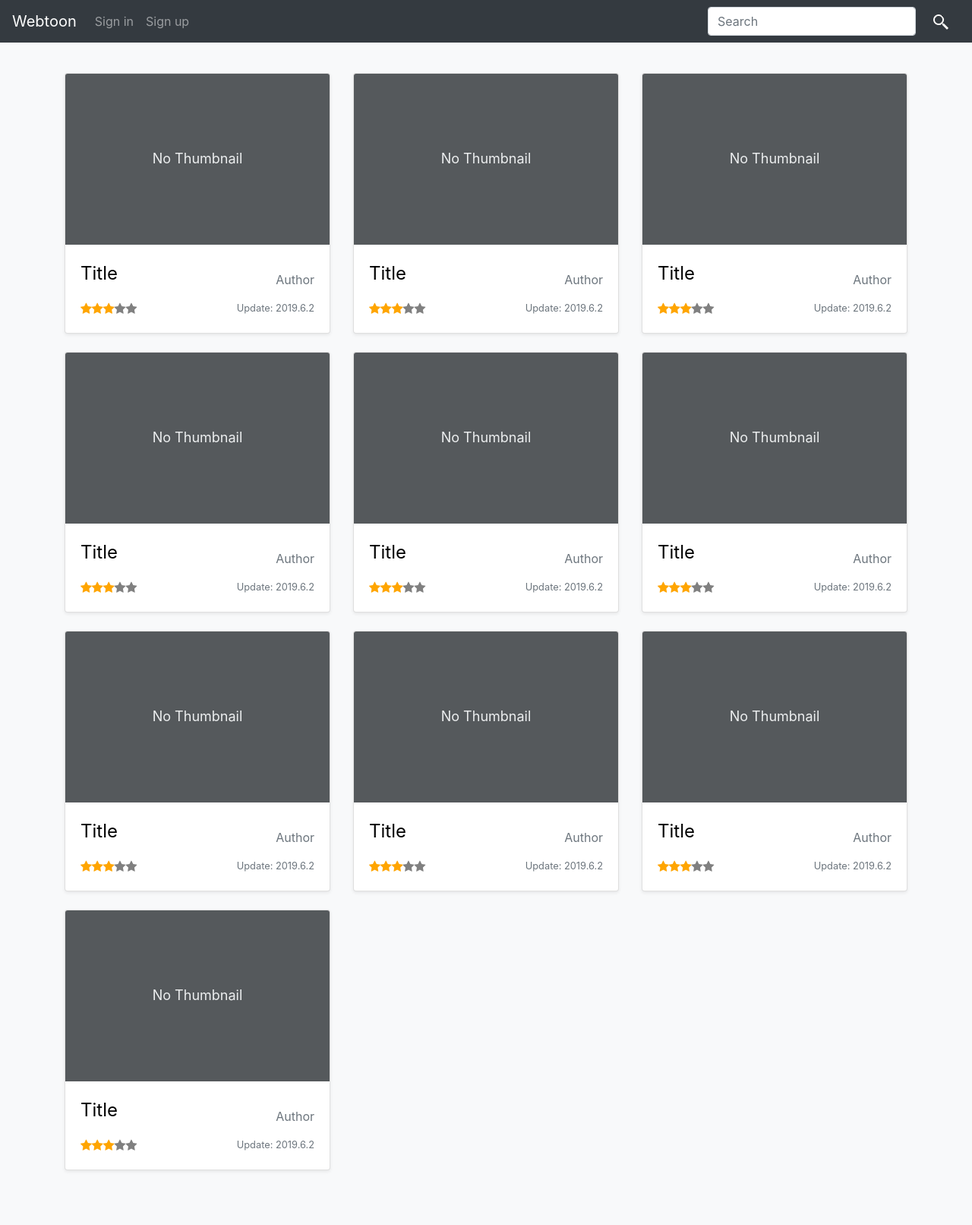
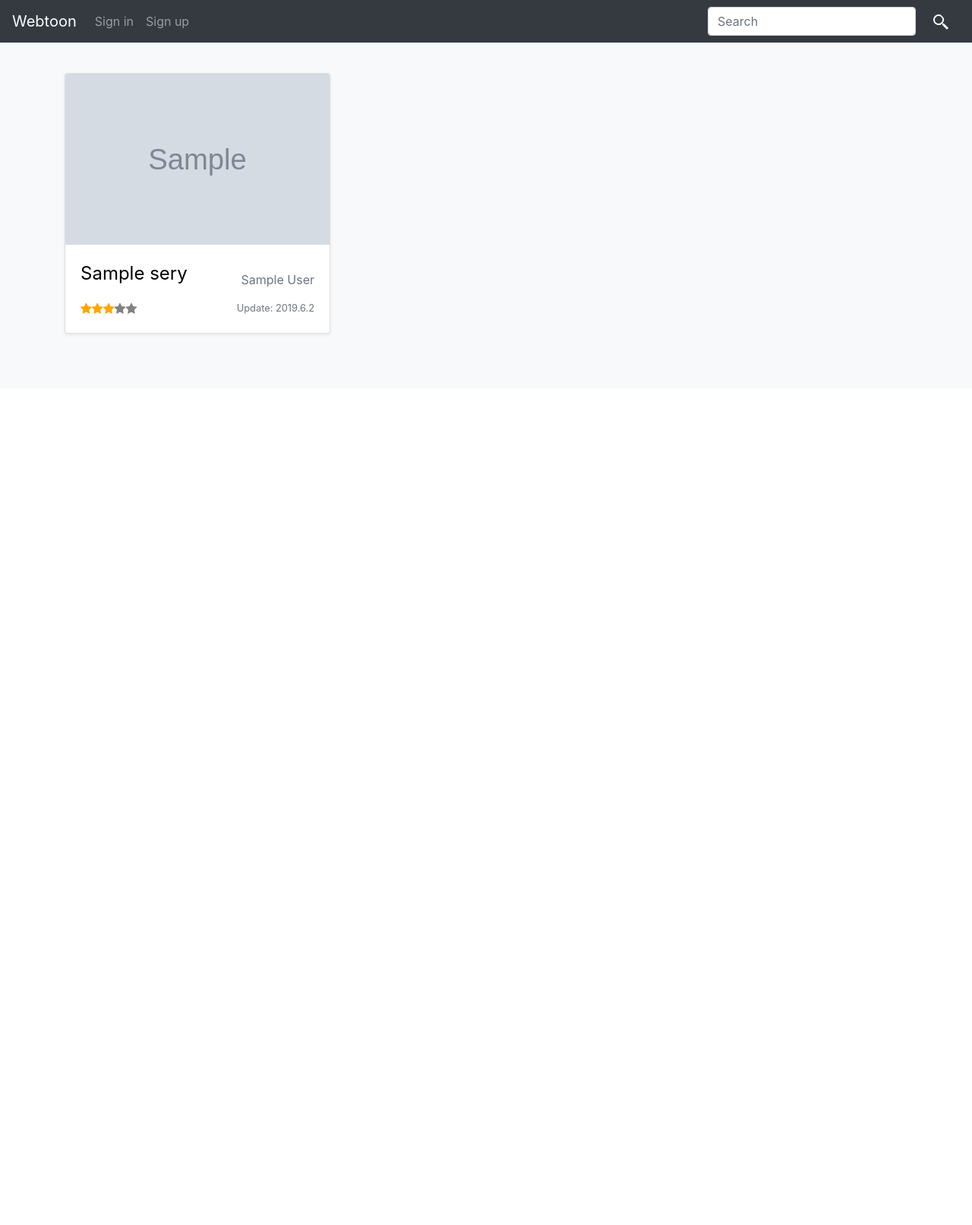
Before and after one commit to yuneg11-archive/SKKU-DB-WebtoonSite, a PHP site: page / in a window 1280 px wide. Shown: the whole page at 76% size. After the commit the page ends 442 px from the top, so only its background shows below. Run offline with PHP 8.4, Linux system fonts and the light colour scheme; tables that the repository leaves empty hold one stand-in row (values such as "Sample post"); grey boxes marked "Sample" are stand-in pictures.

Commit message:
Update index page to get series information

```diff
--- a/index.php
+++ b/index.php
@@ -52,7 +52,7 @@
                     </ul>
                     <form class="form-inline mt-2 mt-md-0">
                         <input class="form-control mr-sm-2" type="text" placeholder="Search" aria-label="Search">
-        <button class="btn my-2 my-sm-0" type="submit"><img src="/img/search.png"></button>
+                        <button class="btn my-2 my-sm-0" type="submit"><img src="/img/search.png" alt="Search"></button>
                     </form>
                 </div>
             </nav>
@@ -62,33 +62,62 @@
                 <div class="container">
                     <div class="row">
                         <?php
-          for($i = 1; $i <=10; $i++) {
-              echo "<a href='#' class='col-md-4' style='text-decoration: none'>"
-                  ."<div class='card mb-4 shadow-sm'>"
-                  ."<svg class='card-img-top' width='100%' height='225' focusable='false'>"
-                  ."<title>Thumbnail</title>"
-                  ."<rect width='100%' height='100%' fill='#55595c'/>"
-                  ."<text x='50%' y='50%' fill='#eceeef' dy='.3em'>No Thumbnail</text>"
-                  ."</svg>"
-                  ."<div class='card-body'>"
-                  ."<div class='d-flex justify-content-between align-items-center'>"
-                  ."<p class='card-text series-title'>Title</p>"
-                  ."<small class='text-muted series-author float-right'>Author</small>"
-                  ."</div>"
-                  ."<div class='d-flex justify-content-between align-items-center'>"
-                  ."<div class='float-right'>"
-                  ."<span class='fa fa-star checked'></span>"
-                  ."<span class='fa fa-star checked'></span>"
-                  ."<span class='fa fa-star checked'></span>"
-                  ."<span class='fa fa-star'></span>"
-                  ."<span class='fa fa-star'></span>"
-                  ."</div>"
-                  ."<small class='text-muted'>Update: 2019.6.2</small>"
-                  ."</div>"
-                  ."</div>"
-                  ."</div>"
-                  ."</a>";
+                            // Prepare SQL Query
+                            require "util/connection.php";
+
+                            $sql_query_series_list = "SELECT Series_id, Title, Author, Cover_path FROM SERIES";
+
+                            // Connect to database
+                            $database_connection = new mysqli($mysql_hostname, $mysql_username, $mysql_password, $mysql_database);
+
+                            if($database_connection->connect_error) {
+                                die("Database connection failed.");
                             }
+
+                            // Get series list
+                            if(($result = $database_connection->query($sql_query_series_list)) == FALSE) {
+                                die("Database operation failed.");
+                            } else {
+                                while ($row = $result->fetch_assoc()) {
+                                    $series_id = $row["Series_id"];
+                                    $title = $row["Title"];
+                                    $author = $row["Author"];
+                                    $cover_path = $row["Cover_path"];
+
+                                    echo "<a href='series.php?series_id=$series_id' class='col-md-4' style='text-decoration: none'>";
+                                    echo     "<div class='card mb-4 shadow-sm'>";
+                                    if($cover_path == "") {
+                                        echo     "<svg class='card-img-top' width='100%' height='225' focusable='false'>";
+                                        echo         "<title>Thumbnail</title>";
+                                        echo         "<rect width='100%' height='100%' fill='#55595c'/>";
+                                        echo         "<text x='50%' y='50%' fill='#eceeef' dy='.3em'>No Thumbnail</text>";
+                                        echo     "</svg>";
+                                    } else {
+                                        echo     "<img src='content/$cover_path' alt='Thumbnail' class='card-img-top' width='100%' height='225'>";
+                                    }
+                                    echo         "<div class='card-body'>";
+                                    echo             "<div class='d-flex justify-content-between align-items-center'>";
+                                    echo                 "<p class='card-text series-title'>$title</p>";
+                                    echo                 "<small class='text-muted series-author float-right'>$author</small>";
+                                    echo             "</div>";
+                                    echo             "<div class='d-flex justify-content-between align-items-center'>";
+                                    echo                 "<div class='float-right'>";
+                                    echo                     "<span class='fa fa-star checked'></span>";
+                                    echo                     "<span class='fa fa-star checked'></span>";
+                                    echo                     "<span class='fa fa-star checked'></span>";
+                                    echo                     "<span class='fa fa-star'></span>";
+                                    echo                     "<span class='fa fa-star'></span>";
+                                    echo                 "</div>";
+                                    echo                 "<small class='text-muted'>Update: 2019.6.2</small>";
+                                    echo             "</div>";
+                                    echo         "</div>";
+                                    echo     "</div>";
+                                    echo "</a>";
+                                }
+                            }
+
+                            // Close connection
+                            $database_connection->close();
                         ?>
                     </div>
                 </div>
--- a/util/register_episode.php
+++ b/util/register_episode.php
@@ -52,6 +52,7 @@
 
     $image_number = 1;
     foreach(glob($file_path, GLOB_BRACE) as $image_path) {
+        $image_path = str_replace("../content/", "", $image_path);
         $sql_query_image_register = $sql_query_image_register_partial."$image_number, '$image_path')";
         if($database_connection->query($sql_query_image_register) == FALSE) {
             $database_connection->query($sql_query_episode_remove);
```
Lines whose indentation alone changed are shown as unchanged.
